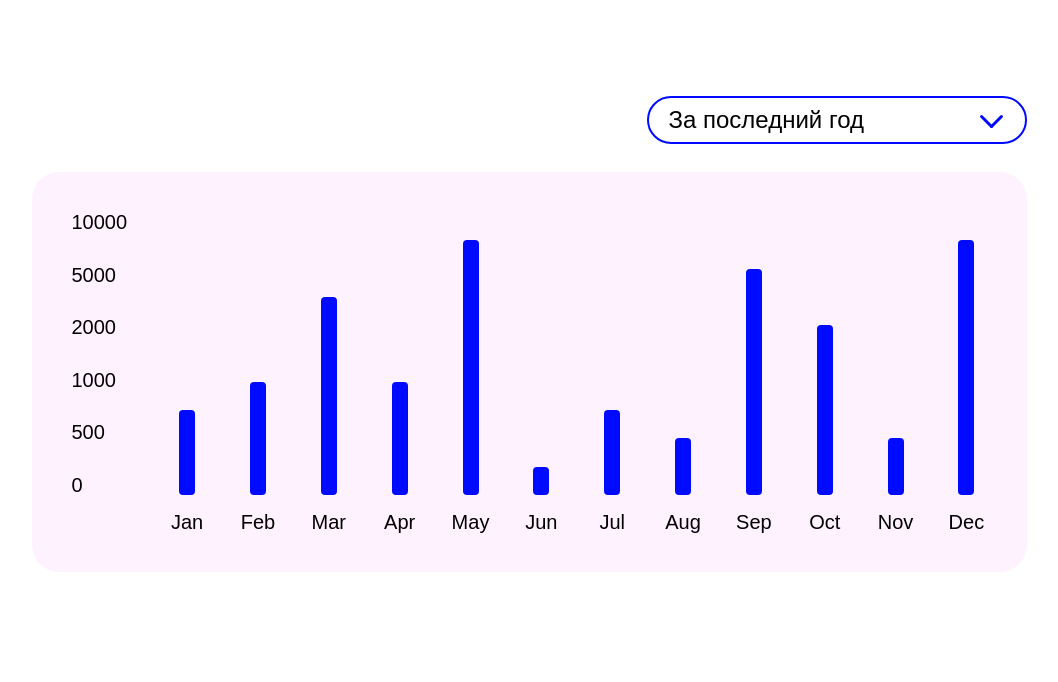
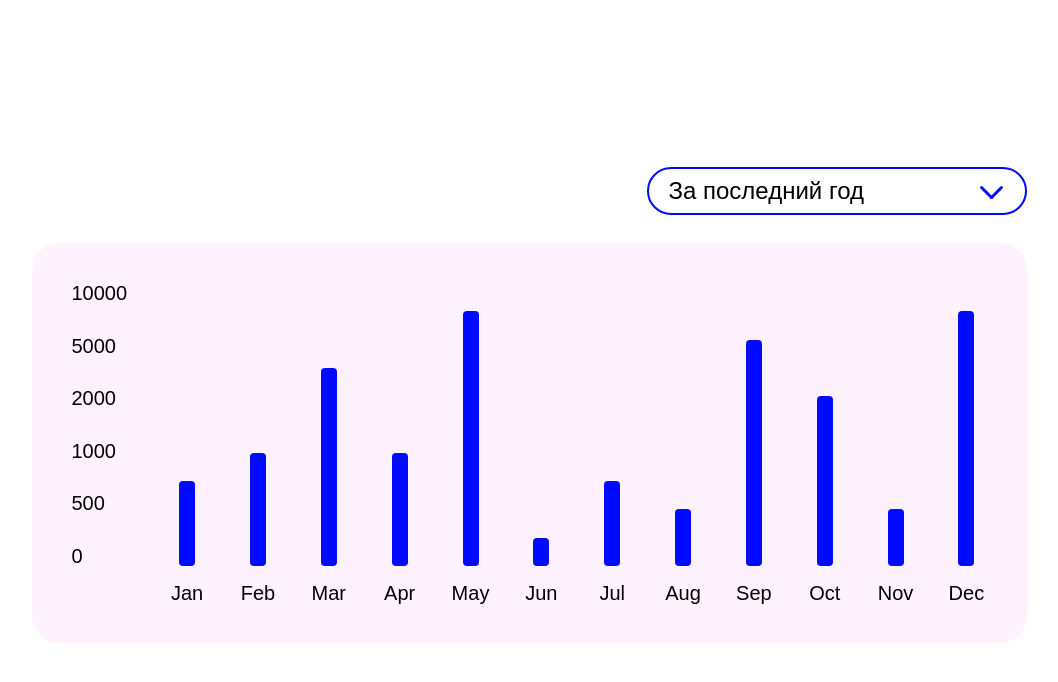
Before and after one commit to Vasily257/interactive-chart, a Next.js app: page / in a window 1280 px wide. Shown: the top 682 px of the page, without its empty margins (111-1169 px from the left). Built offline with nearby package versions, Linux system fonts and the light colour scheme.

Commit message:
feat(home page): update styles

```diff
--- a/src/app/page.module.css
+++ b/src/app/page.module.css
@@ -3,7 +3,7 @@
   flex-direction: column;
   justify-content: space-between;
   align-items: center;
-  padding: 6rem;
+  padding: 167px 40px 0;
   min-height: 100vh;
   background-color: #ffffff;
 }
```
